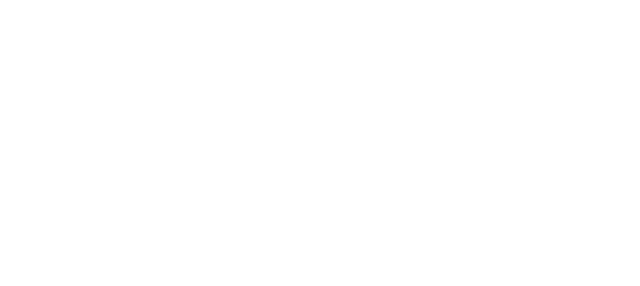
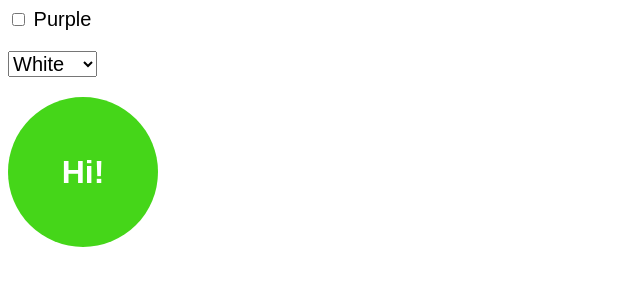
Before and after one commit to elmi-elmi/demo-vuejs-ztm-21, a plain HTML site: page index.html in a window 1280 px wide. Shown: the whole page, without its empty margins (0-640 px from the left). Drawn offline with nearby package versions, Linux system fonts and the light colour scheme.

Commit message:
video 22

```diff
--- a/app.js
+++ b/app.js
@@ -1,2 +1,11 @@
 let vm = Vue.createApp({
-}).mount('#app');
+    data() {
+        return { isPurple: false, selectedColor: '' }
+    },
+    computed: {
+        circle_classes() {
+            return { purple: this.isPurple }
+        }
+    }
+
+}).mount('#app')
--- a/index.html
+++ b/index.html
@@ -7,7 +7,22 @@
 </head>
 
 <body>
-  <div id="app"></div>
+  <div id="app">
+    <label>
+      <input type="checkbox" v-model="isPurple" /> Purple
+    </label>
+
+    <select v-model="selectedColor">
+      <option value="">White</option>
+      <option value="text-black">Black</option>
+      <option value="text-orange">Orange</option>
+    </select>
+
+    <!-- <div class="circle" :class="circle_classes"> -->
+    <div class="circle" :class="[selectedColor,circle_classes]">
+      Hi!
+    </div>
+  </div>
 
   <script src="https://unpkg.com/vue@next"></script>
   <script src="app.js"></script>
--- a/main.css
+++ b/main.css
@@ -2,8 +2,38 @@ body{
     font-size: 20px;
     font-family: sans-serif;
 }
+label{
+    margin-bottom: 20px;
+    font-size: 20px;
+    display: block;
+}
 select{
+    font-size: 20px;
+    margin-bottom: 20px;
+}
+input[type=number]{
     display: block;
-    margin-top: 15px;
     font-size: 20px;
+    margin-bottom: 20px;
 }
+.circle{
+    width: 150px;
+    height: 150px;
+    border-radius: 100%;
+    background-color: #45D619;
+    text-align: center;
+    color: #fff;
+    line-height: 150px;
+    font-size: 32px;
+    font-weight: bold;
+}
+
+.purple{
+    background-color: #767DEA;
+}
+.text-black{
+    color: #424242;
+}
+.text-orange{
+    color: #FFC26F;
+}
```
Also changed, not shown: 1 other file.
